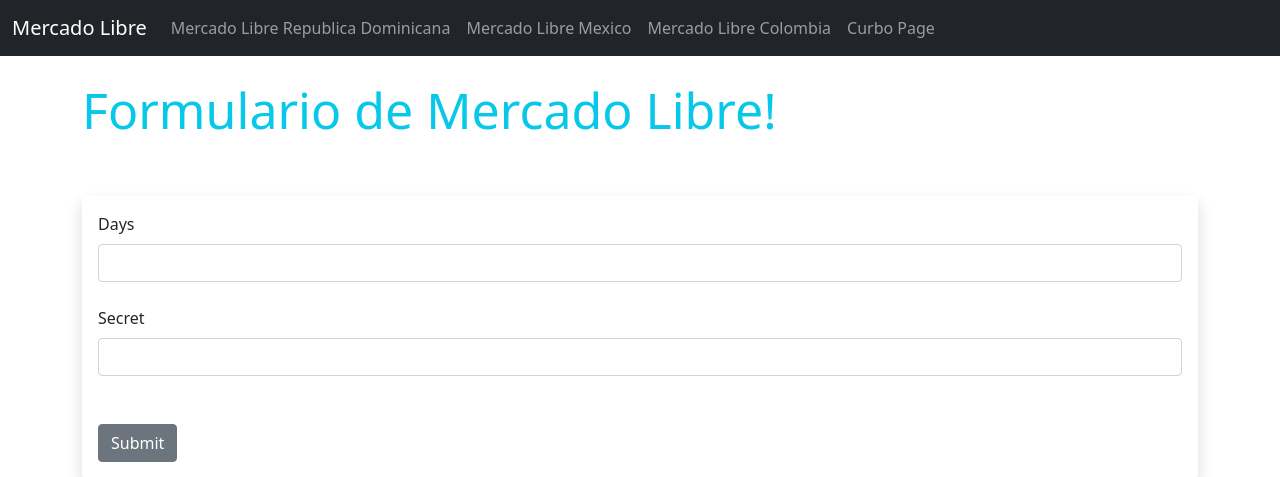
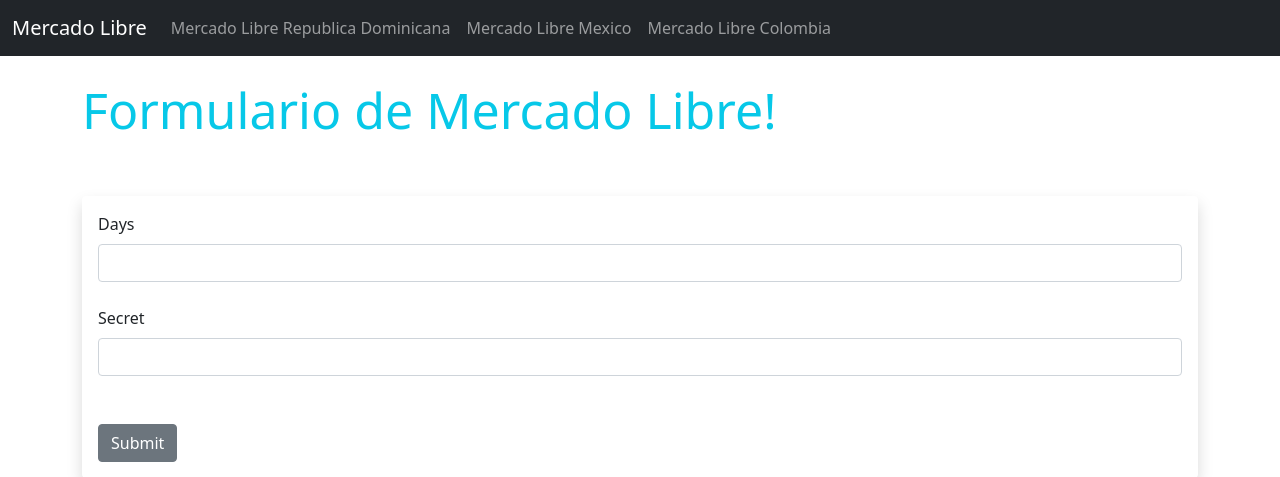
Before and after one commit to bujosa/aldebaran, a Flask app: page /form-dom in a window 1280 px wide. Shown: the top 477 px of the page. Run offline with Flask 2, Linux system fonts and the light colour scheme; some libraries are stand-ins or nearby versions.

Commit message:
Refactor navbar

```diff
--- a/templates/navbar.html
+++ b/templates/navbar.html
@@ -19,11 +19,6 @@
           <a class="nav-link" href="{{ url_for('melicop')}}">Mercado Libre Colombia</a>
         </li>
 
-
-        <li class="nav-item">
-          <a class="nav-link" href="https://cars.curbo.co/?">Curbo Page</a>
-        </li>
-
       </ul>
     </div>
   </div>
```
